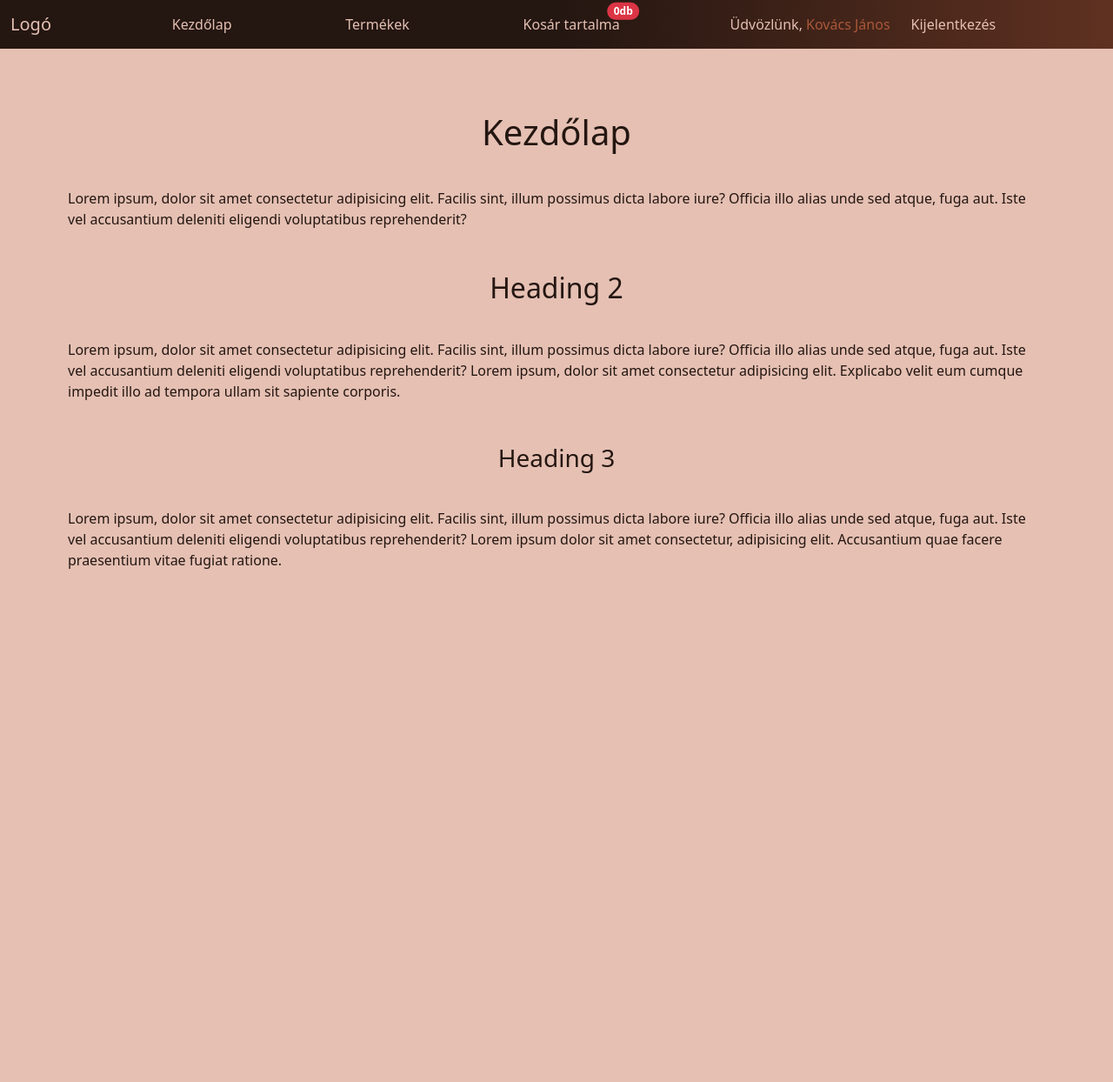
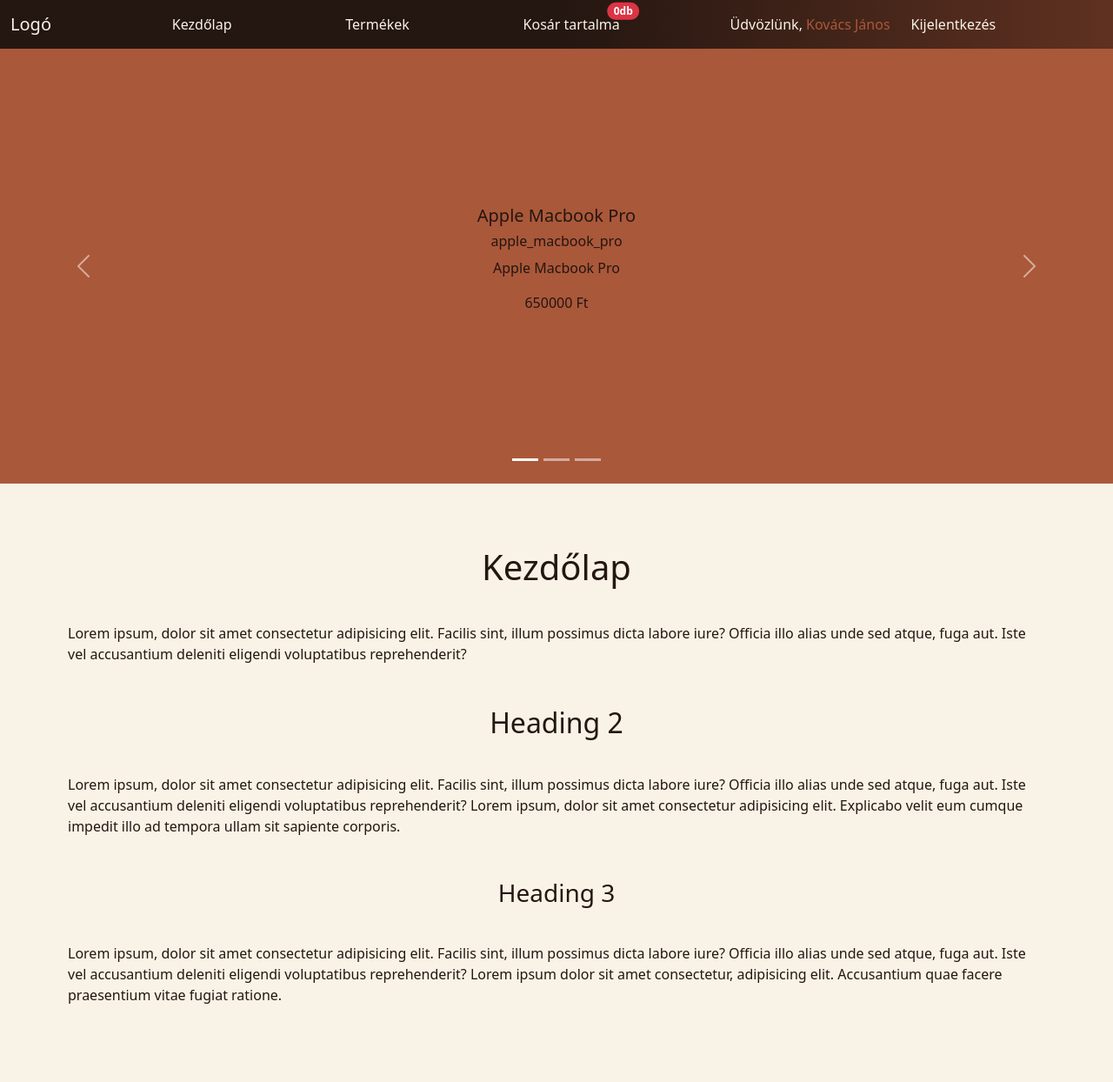
Before and after one commit to TKorsos/php-webshopszeru, a PHP site: page / in a window 1280 px wide. Shown: the whole page at 87% size. Before the commit the page ends 654 px from the top, so only its background shows below. Run offline with PHP 8.4, Linux system fonts and the light colour scheme; a user stored in the database is signed in; data comes from the database, SQL or seed files in the repository.

Commit message:
alaphatterszin-index-carousel

```diff
--- a/fizetes.php
+++ b/fizetes.php
@@ -215,6 +215,8 @@ if ($errors) {
         } else {
             mysqli_query($connection, "insert into orders (`user_id`, `payment_json`, `shipping_json`, `products_json`, `total`) values ('" . $user["id"] . "', '$paymentTest', '$shippingTest', '$productsTest', '$total') ");
 
+            echo mysqli_error($connection);
+
             // sikeres üzenet
             echo '<div class="container-lg"><div class="row pt-5"><div class="col-sm-10 col-md-8 col-xl-6 mx-auto"><div class="alert alert-success" role="alert"><strong>A rendelését felvettük!</strong></div></div></div></div>';
 
--- a/index.php
+++ b/index.php
@@ -22,6 +22,74 @@ session_start();
 
   include("nav.php");
 
+  // 3 termék kiválasztása vmilyen szempont szerint és azok megjelenítése carouselbe
+  error_reporting(E_ALL);
+  ini_set("display_errors", 1);
+
+  $connection = mysqli_connect("localhost", "root", "12345", "pcshop");
+
+  $error = mysqli_error($connection);
+  mysqli_set_charset($connection, "utf8mb4");
+
+  if ($error) {
+    echo $error;
+  }
+
+  $top_brands = mysqli_query($connection, "select * from products order by price desc");
+  $top = [];
+
+  while ($top_brand = mysqli_fetch_assoc($top_brands)) {
+    if ($top_brand["top_brand_apple"] == "1") {
+      $top[] = $top_brand;
+    }
+  }
+
+  echo '
+      <div id="carouselExampleCaptions" class="carousel slide" data-bs-ride="carousel">
+          <div class="carousel-indicators">
+            <button type="button" data-bs-target="#carouselExampleCaptions" data-bs-slide-to="0" class="active" aria-current="true" aria-label="Slide 1"></button>
+            <button type="button" data-bs-target="#carouselExampleCaptions" data-bs-slide-to="1" aria-label="Slide 2"></button>
+            <button type="button" data-bs-target="#carouselExampleCaptions" data-bs-slide-to="2" aria-label="Slide 3"></button>
+          </div>
+          <div class="carousel-inner custom-carousel-inner">';
+
+  // ez a rész nem úgy működik ciklussal ahogy elképzeltem
+
+  echo '<div class="carousel-item custom-carousel-height active" data-bs-interval="5000">
+              <div class="custom-carousel-height custom-carousel">
+                <h5>' . $top[0]["name"] . '</h5>
+                <h6>'. $top[0]["slug"].'</h6>
+                <p>'.$top[0]["description"].'</p>
+                <p>' . $top[0]["price"] . ' Ft</p>
+              </div>
+            </div>
+            <div class="carousel-item custom-carousel-height" data-bs-interval="5000">
+              <div class="custom-carousel-height custom-carousel">
+                <h5>' . $top[1]["name"] . '</h5>
+                <h6>'.$top[1]["slug"].'</h6>
+                <p>'.$top[1]["description"].'</p>
+                <p>' . $top[1]["price"] . ' Ft</p>
+              </div>
+            </div>
+            <div class="carousel-item custom-carousel-height" data-bs-interval="5000">
+              <div class="custom-carousel-height custom-carousel">
+                <h5>' . $top[2]["name"] . '</h5>
+                <h6>'.$top[2]["slug"].'</h6>
+                <p>'.$top[2]["description"].'</p>
+                <p>' . $top[2]["price"] . ' Ft</p>
+              </div>
+            </div>
+          </div>
+          <button class="carousel-control-prev" type="button" data-bs-target="#carouselExampleCaptions" data-bs-slide="prev">
+            <span class="carousel-control-prev-icon" aria-hidden="true"></span>
+            <span class="visually-hidden">Previous</span>
+          </button>
+          <button class="carousel-control-next" type="button" data-bs-target="#carouselExampleCaptions" data-bs-slide="next">
+            <span class="carousel-control-next-icon" aria-hidden="true"></span>
+            <span class="visually-hidden">Next</span>
+          </button>
+        </div>
+      ';
   ?>
 
   <!-- main helye -->
--- a/style.css
+++ b/style.css
@@ -31,7 +31,7 @@
 */
 
 :root {
-    --first: #E5C0B3;
+    --first: #f8f3e6;
     --second: #D1917A;
     --third: #AA583A;
     --fourth: #5F3121;
@@ -78,6 +78,28 @@ html, body {
 
 .card {
     background-color: var(--third)!important;
+}
+
+/* teszt *****************************************/
+.card:hover {
+    outline: 1px solid var(--fifth);
+}
+
+.custom-carousel-inner {
+    height: 500px;
+}
+
+.custom-carousel {
+    display: flex;
+    flex-direction: column;
+    flex-wrap: wrap;
+    justify-content: center;
+    align-items: center;
+    background-color: var(--third)!important;
+}
+
+.custom-carousel-height {
+    height: 100%;
 }
 
 .modal-title {
```
